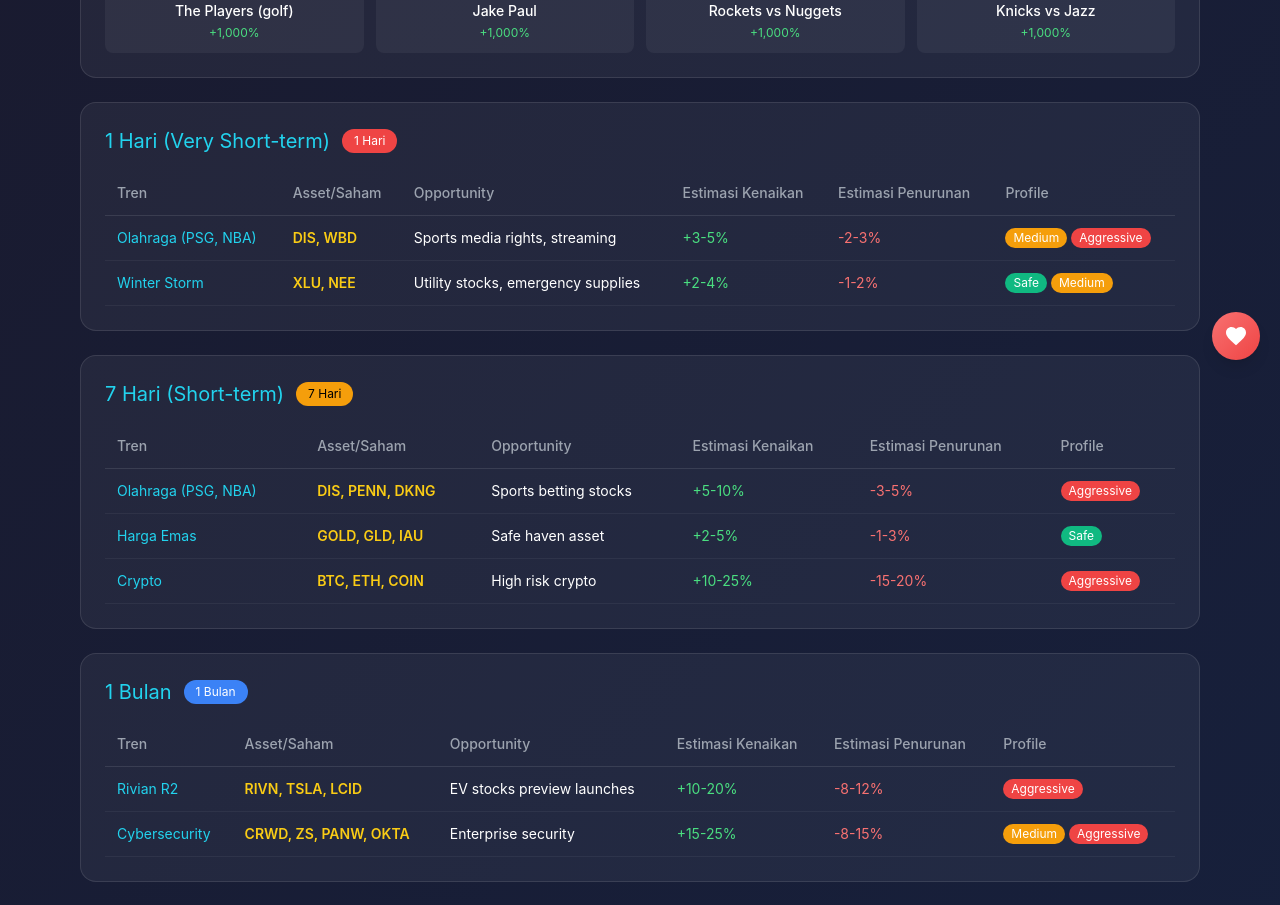
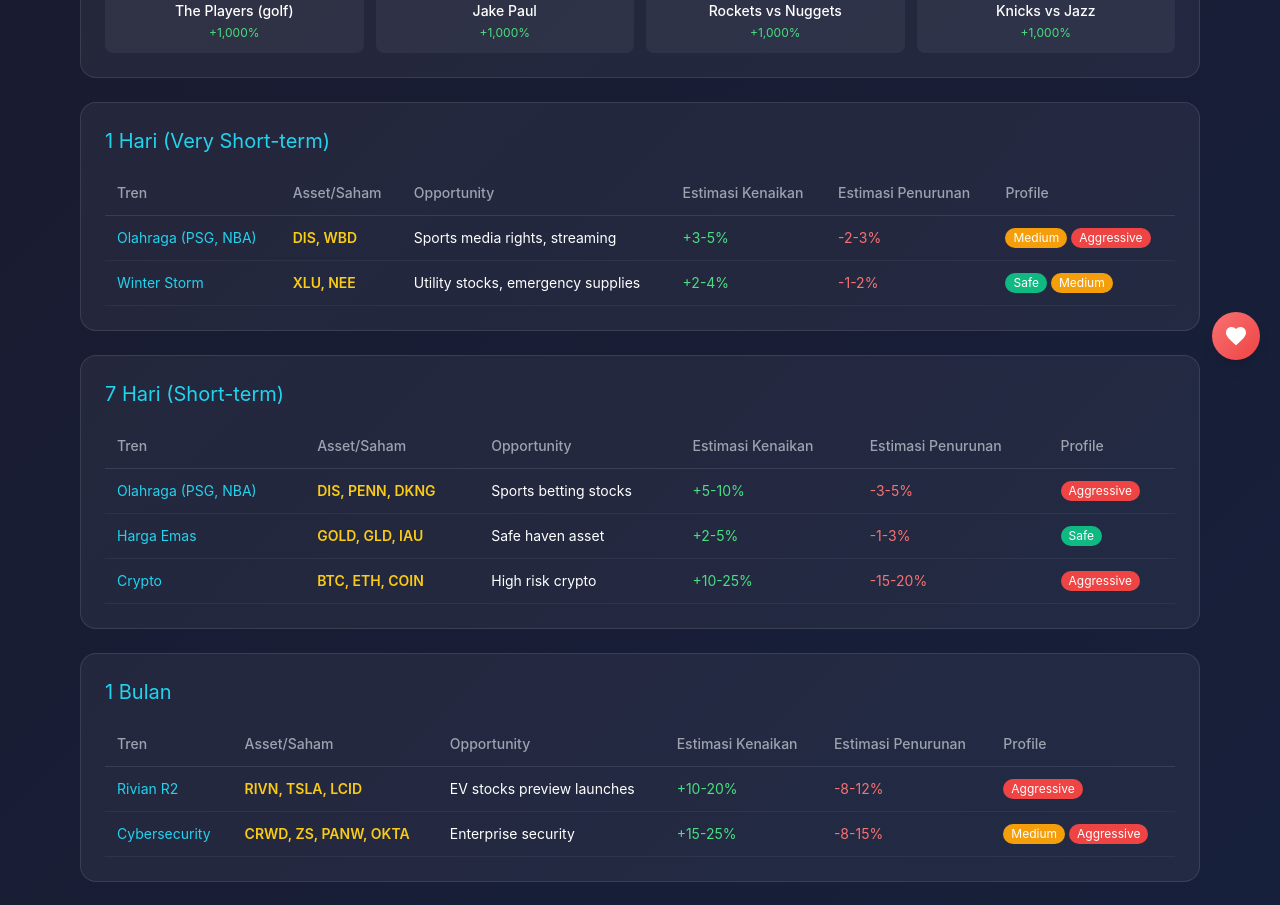
Before and after one commit to wicaksana94/investment-insights, a SvelteKit app: page / in a window 1280 px wide. Shown: the part 420-1325 px from the top of the page. Built offline with nearby package versions, Linux system fonts and the light colour scheme.

Commit message:
Remove timeframe badges

```diff
--- a/src/routes/+page.svelte
+++ b/src/routes/+page.svelte
@@ -81,10 +81,7 @@
 
   <!-- Very Short Term -->
   <section class="bg-white/5 rounded-2xl p-6 mb-6 border border-white/10">
-    <div class="flex items-center gap-3 mb-4">
-      <h2 class="text-xl text-cyan-400">1 Hari (Very Short-term)</h2>
-      <span class="bg-red-500 text-white text-xs px-3 py-1 rounded-full">1 Hari</span>
-    </div>
+    <h2 class="text-xl text-cyan-400 mb-4">1 Hari (Very Short-term)</h2>
     <div class="overflow-x-auto">
       <table class="w-full text-left text-sm">
         <thead>
@@ -123,10 +120,7 @@
 
   <!-- Short Term -->
   <section class="bg-white/5 rounded-2xl p-6 mb-6 border border-white/10">
-    <div class="flex items-center gap-3 mb-4">
-      <h2 class="text-xl text-cyan-400">7 Hari (Short-term)</h2>
-      <span class="bg-amber-500 text-black text-xs px-3 py-1 rounded-full">7 Hari</span>
-    </div>
+    <h2 class="text-xl text-cyan-400 mb-4">7 Hari (Short-term)</h2>
     <div class="overflow-x-auto">
       <table class="w-full text-left text-sm">
         <thead>
@@ -165,10 +159,7 @@
 
   <!-- Medium Term -->
   <section class="bg-white/5 rounded-2xl p-6 mb-6 border border-white/10">
-    <div class="flex items-center gap-3 mb-4">
-      <h2 class="text-xl text-cyan-400">1 Bulan</h2>
-      <span class="bg-blue-500 text-white text-xs px-3 py-1 rounded-full">1 Bulan</span>
-    </div>
+    <h2 class="text-xl text-cyan-400 mb-4">1 Bulan</h2>
     <div class="overflow-x-auto">
       <table class="w-full text-left text-sm">
         <thead>
@@ -207,10 +198,7 @@
 
   <!-- Long Term -->
   <section class="bg-white/5 rounded-2xl p-6 mb-6 border border-white/10">
-    <div class="flex items-center gap-3 mb-4">
-      <h2 class="text-xl text-cyan-400">6 Bulan - 1 Tahun</h2>
-      <span class="bg-green-500 text-white text-xs px-3 py-1 rounded-full">6-12 Bulan</span>
-    </div>
+    <h2 class="text-xl text-cyan-400 mb-4">6 Bulan - 1 Tahun</h2>
     <div class="overflow-x-auto">
       <table class="w-full text-left text-sm">
         <thead>
```
